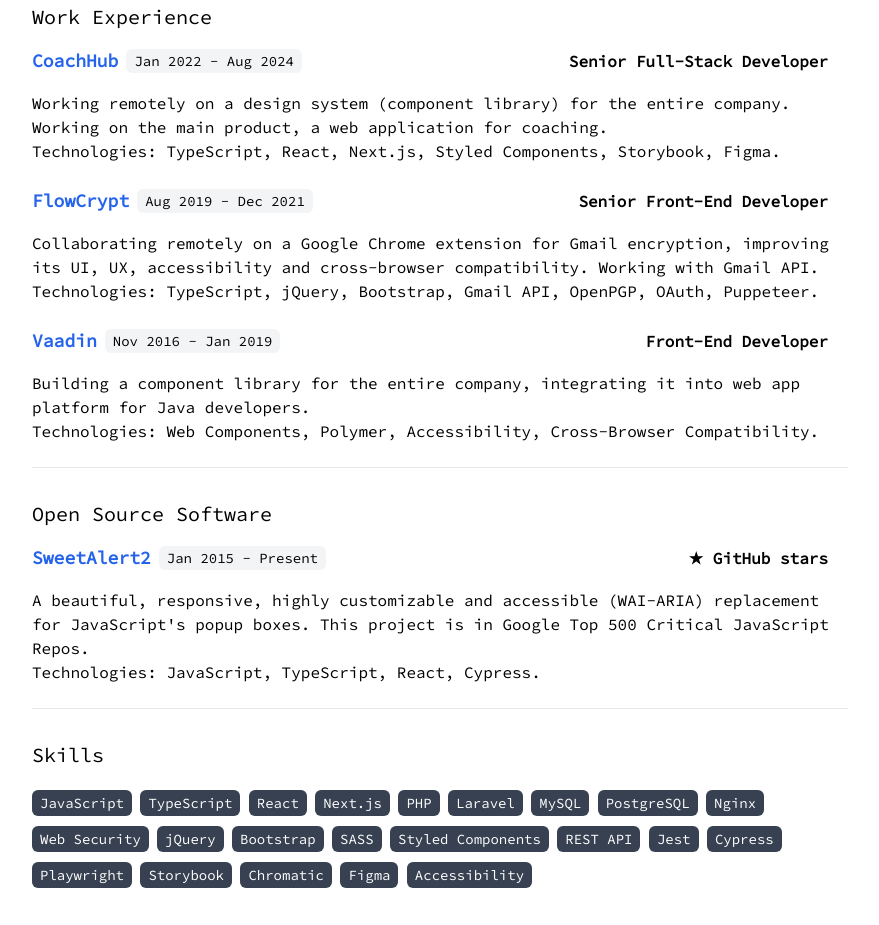
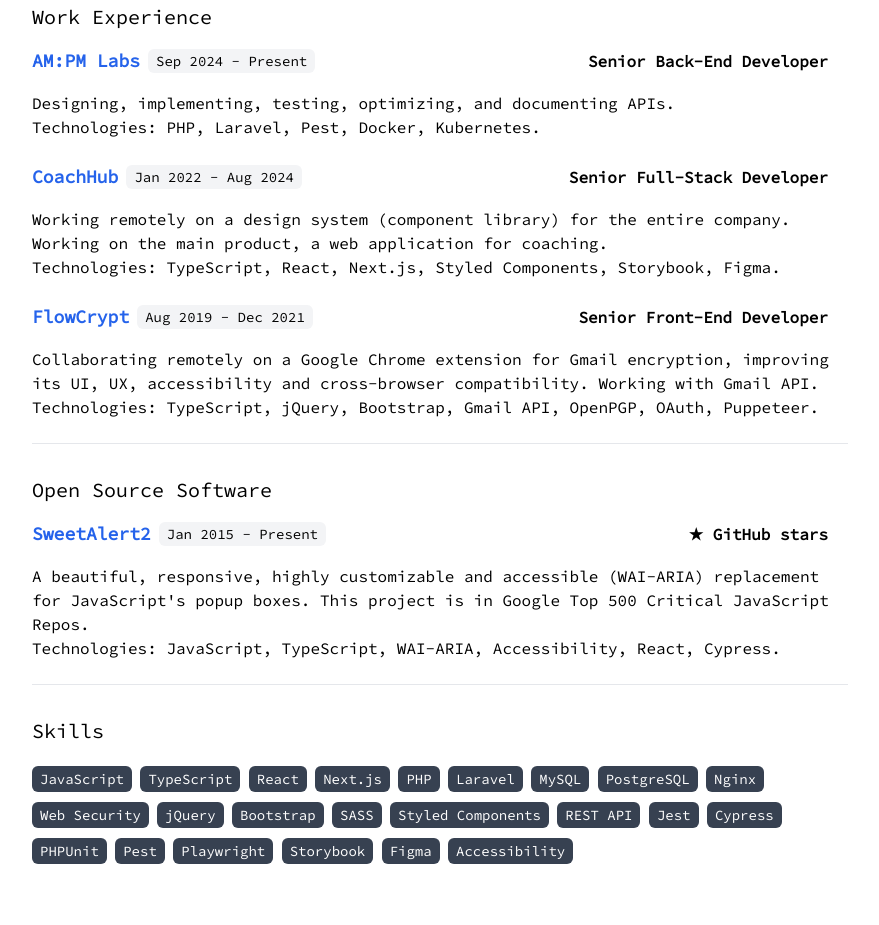
Before and after one commit to limonte/limonte.github.io, a plain HTML site: page cv/index.html in a window 1280 px wide. Shown: the part 358-1283 px from the top of the page, without its empty margins (200-1079 px from the left). After the commit the page ends 1259 px from the top, so only its background shows below. Drawn offline with Linux system fonts and the light colour scheme; no server answers.

Commit message:
Deploying to gh-pages from @ limonte/limonte.github.io@8e76171d0ed0700787862aab83c6b05b5275f797 🚀

```diff
--- a/cv/index.html
+++ b/cv/index.html
@@ -88,6 +88,27 @@
           <div class="flex flex-wrap items-center gap-2">
             <h3 class="text-lg font-bold">
               <a
+                href="https://www.ampm.cloud/"
+                class="text-blue-600 hover:underline print:text-black"
+                target="_blank"
+                rel="nofollow"
+                >AM:PM Labs</a
+              >
+            </h3>
+            <span class="rounded-md bg-gray-100 px-2 py-0.5 text-sm" style="print-color-adjust: exact"
+              >Sep 2024 - Present</span
+            >
+            <h4 class="me-5 grow font-bold sm:text-end">Senior Back-End Developer</h4>
+          </div>
+          <p>
+            Designing, implementing, testing, optimizing, and documenting APIs.<br />Technologies: PHP, Laravel, Pest,
+            Docker, Kubernetes.
+          </p>
+        </div>
+        <div class="mt-6">
+          <div class="flex flex-wrap items-center gap-2">
+            <h3 class="text-lg font-bold">
+              <a
                 href="https://coachhub.com"
                 class="text-blue-600 hover:underline print:text-black"
                 target="_blank"
@@ -128,7 +149,7 @@
             Technologies: TypeScript, jQuery, Bootstrap, Gmail API, OpenPGP, OAuth, Puppeteer.
           </p>
         </div>
-        <div class="mt-6">
+        <!-- <div class="mt-6">
           <div class="flex flex-wrap items-center gap-2">
             <h3 class="text-lg font-bold">
               <a
@@ -148,7 +169,7 @@
             Building a component library for the entire company, integrating it into web app platform for Java
             developers.<br />Technologies: Web Components, Polymer, Accessibility, Cross-Browser Compatibility.
           </p>
-        </div>
+        </div> -->
       </section>
       <hr class="mt-6" />
       <section>
@@ -172,7 +193,7 @@
           <p>
             A beautiful, responsive, highly customizable and accessible (WAI-ARIA) replacement for JavaScript's popup
             boxes. This project is in Google Top 500 Critical JavaScript Repos. <br />Technologies: JavaScript,
-            TypeScript, React, Cypress.
+            TypeScript, WAI-ARIA, Accessibility, React, Cypress.
           </p>
         </div>
       </section>
@@ -197,9 +218,10 @@
           <span class="whitespace-nowrap rounded-md bg-gray-700 px-2 py-1">REST API</span>
           <span class="whitespace-nowrap rounded-md bg-gray-700 px-2 py-1">Jest</span>
           <span class="whitespace-nowrap rounded-md bg-gray-700 px-2 py-1">Cypress</span>
+          <span class="whitespace-nowrap rounded-md bg-gray-700 px-2 py-1">PHPUnit</span>
+          <span class="whitespace-nowrap rounded-md bg-gray-700 px-2 py-1">Pest</span>
           <span class="whitespace-nowrap rounded-md bg-gray-700 px-2 py-1">Playwright</span>
           <span class="whitespace-nowrap rounded-md bg-gray-700 px-2 py-1">Storybook</span>
-          <span class="whitespace-nowrap rounded-md bg-gray-700 px-2 py-1">Chromatic</span>
           <span class="whitespace-nowrap rounded-md bg-gray-700 px-2 py-1">Figma</span>
           <span class="whitespace-nowrap rounded-md bg-gray-700 px-2 py-1">Accessibility</span>
         </div>
```
Also changed, not shown: 1 other file.
